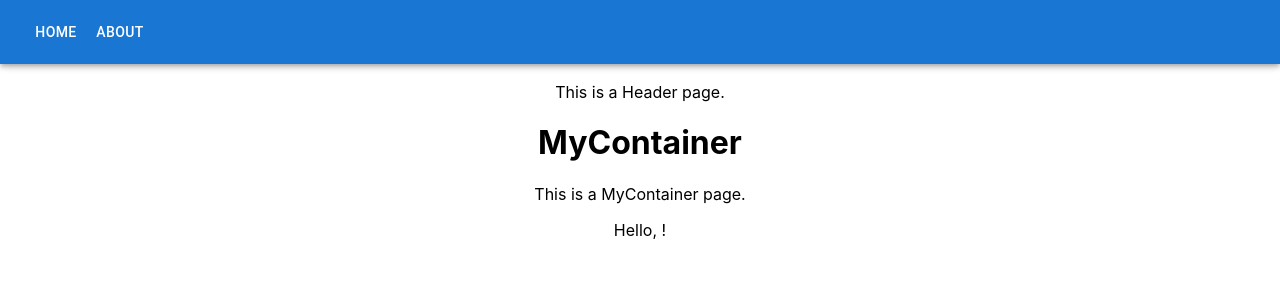
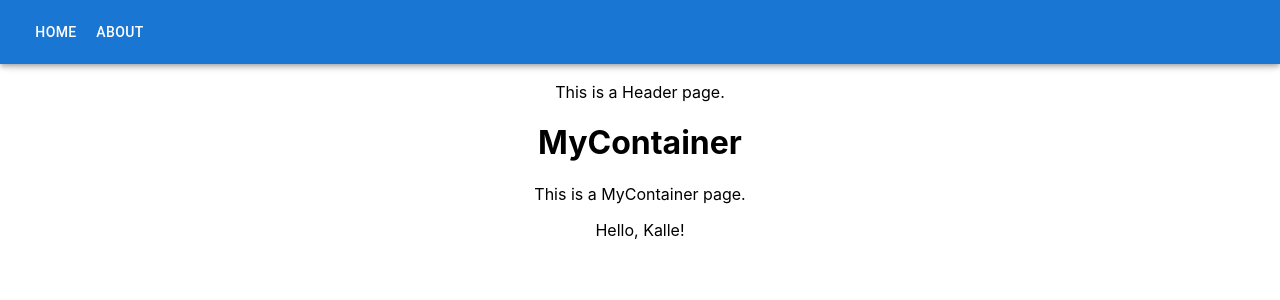
Before and after one commit to ajay26188/Advanced_Web_Application_Week11, a React (Create React App) app: page / in a window 1280 px wide. Shown: the top 300 px of the page. Built offline with nearby package versions, Linux system fonts and the light colour scheme; no server answers.

Commit message:
last commit

```diff
--- a/src/App.js
+++ b/src/App.js
@@ -15,7 +15,7 @@ function App() {
     <div className="App">
       <Header />
         <Routes>
-          <Route path ="/" element={<MyContainer />} />
+          <Route path ="/" element={<WrappedMyContainer />} />
           <Route path ="/about" element={<About />} />
         </Routes>
     </div>
```
